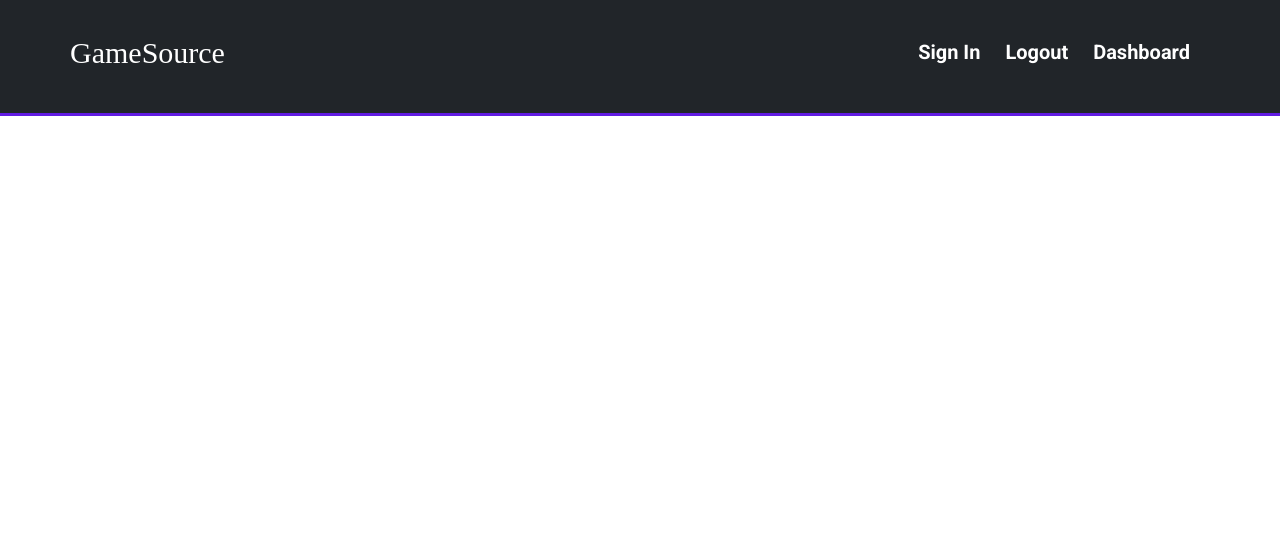
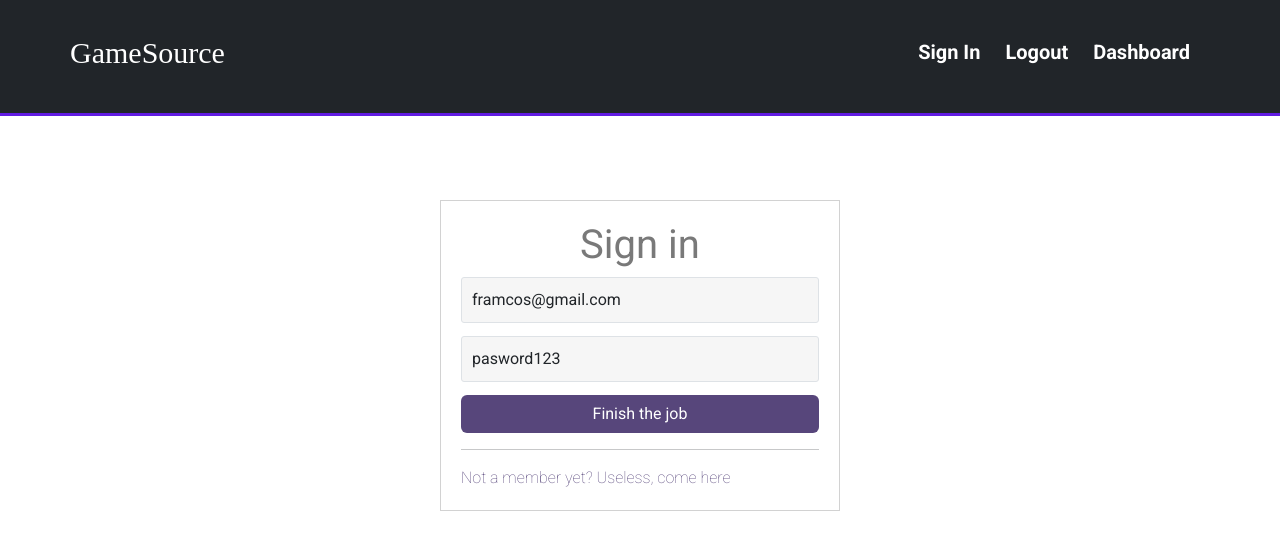
Before and after one commit to ntw3001/GameSource, a Vue app: page /signin in a window 1280 px wide. Shown: the top 550 px of the page. Built offline with nearby package versions, Linux system fonts and the light colour scheme; a web font is replaced by a local one; what vue-toast-notification would draw is missing.

Commit message:
set up some signing in procedures

```diff
--- a/src/components/user/signin.vue
+++ b/src/components/user/signin.vue
@@ -1,3 +1,83 @@
 <template>
-  singing
+  <div class="signin_container">
+
+    <Form @submit="onSubmit" :validation-schema="formSchema">
+      <h1 v-text="!type ? 'Sign in' : 'Register'"></h1>
+
+      <div class="form-group">
+        <Field
+          name="email"
+          :value="'framcos@gmail.com'"
+          v-slot="{field, errors, errorMessage}"
+          ><input
+            type="text"
+            class="form-control"
+            placeholder="Throw that email in here buddy"
+            v-bind="field"
+            :class="{'is-invalid':errors.length !== 0}"
+          />
+          <div
+            class="Input_alert"
+            v-if="errors.length !== 0"
+            >
+              {{ errorMessage }}
+            </div>
+        </Field>
+      </div>
+
+      <div class="form-group">
+        <Field
+          name="password"
+          :value="'pasword123'"
+          v-slot="{field, errors, errorMessage}"
+          ><input
+            type="text"
+            class="form-control"
+            placeholder="And give us a password too"
+            v-bind="field"
+            :class="{'is-invalid':errors.length !== 0}"
+          />
+          <div
+            class="Input_alert"
+            v-if="errors.length !== 0"
+            >
+              {{ errorMessage }}
+            </div>
+        </Field>
+      </div>
+
+      <button
+        type="submit"
+        class="btn btn-block"
+        v-text="!type ? 'Finish the job' : 'Become one of us'"
+      ></button>
+
+      <hr/>
+      <div class="form_swap" @click="type = !type">
+        <span v-if="type">Already a member? Proceed to sign in</span>
+        <span v-else>Not a member yet? Useless, come here</span>
+      </div>
+    </Form>
+
+  </div>
+
 </template>
+
+<script setup>
+
+import { Field, Form } from 'vee-validate';
+import * as yup from 'yup';
+import { ref } from 'vue';
+
+const type = ref(false);
+const formSchema = yup.object({
+  email: yup.string().email("Obviously that's not an email").required("Gotta give us an email friend"),
+  password: yup.string().required("We need a password :/")
+});
+
+function onSubmit(values, { resetForm }) {
+  console.log(values);
+  resetForm();
+}
+
+</script>
```
